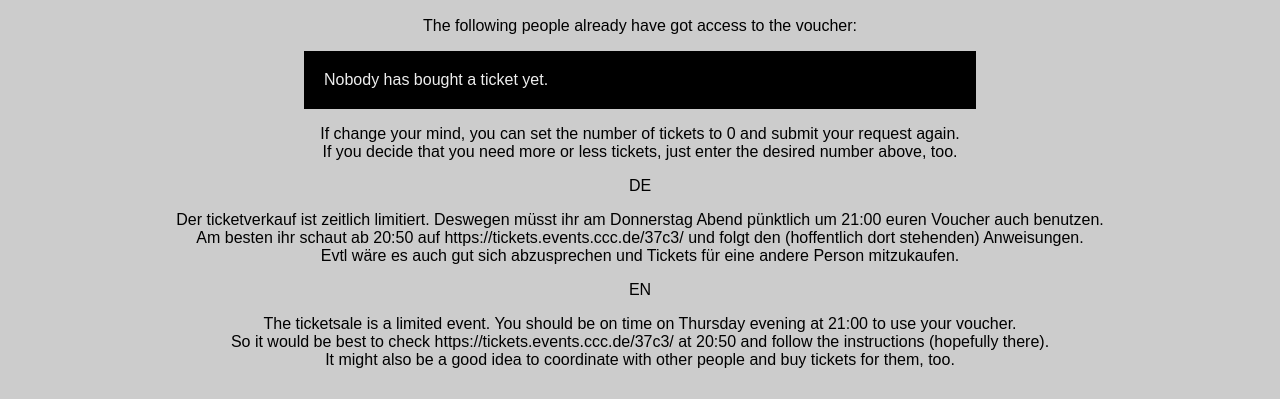
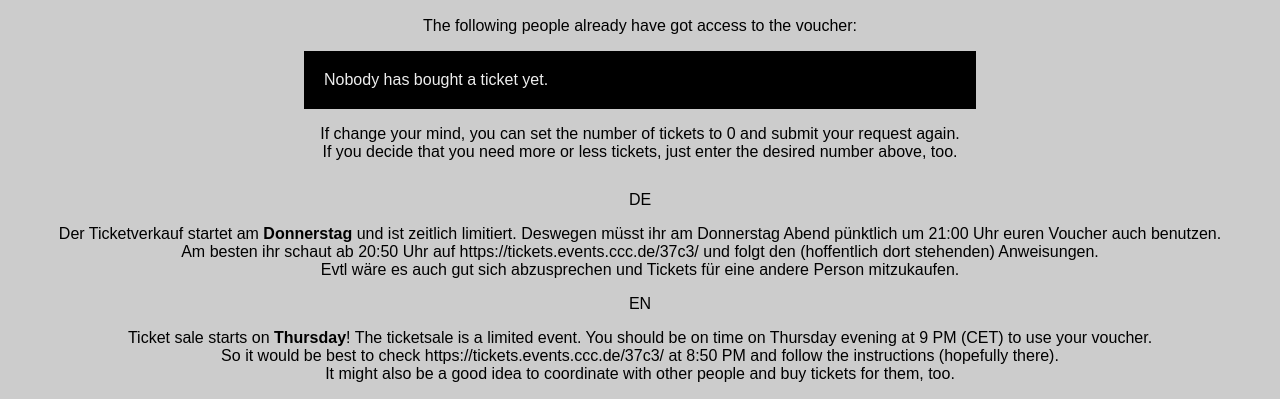
Before and after one commit to c-base/voulezvousvoucher, a FastAPI app: template templates/index.html in a window 1280 px wide. Shown: the part 458-857 px from the top of the page. Before the commit the page ends 826 px from the top, so only its background shows below. Run offline with FastAPI, Linux system fonts and the light colour scheme; the template is opened without the code that fills it, so the values that code supplies are empty; parts of the project's set-up code (start-up, migrations or seed data) failed here and were passed over.

Commit message:
Update index.html, fix typos

```diff
--- a/templates/index.html
+++ b/templates/index.html
@@ -43,13 +43,13 @@
 <p>If change your mind, you can set the number of tickets to 0 and submit your request again.
 <br>If you decide that you need more or less tickets, just enter the desired number above, too.</p>
 
-<p>DE</p>
-<p>Der ticketverkauf ist zeitlich limitiert. Deswegen müsst ihr am Donnerstag Abend pünktlich um 21:00 euren Voucher auch benutzen.
-<br>Am besten ihr schaut ab 20:50 auf https://tickets.events.ccc.de/37c3/ und folgt den (hoffentlich dort stehenden) Anweisungen.
+<p style="margin-top: 30px;">DE</p>
+<p>Der Ticketverkauf startet am <b>Donnerstag</b> und ist zeitlich limitiert. Deswegen müsst ihr am Donnerstag Abend pünktlich um 21:00 Uhr euren Voucher auch benutzen.
+<br>Am besten ihr schaut ab 20:50 Uhr auf https://tickets.events.ccc.de/37c3/ und folgt den (hoffentlich dort stehenden) Anweisungen.
 <br>Evtl wäre es auch gut sich abzusprechen und Tickets für eine andere Person mitzukaufen.</p>
 
 <p>EN</p>
-<p>The ticketsale is a limited event. You should be on time on Thursday evening at 21:00 to use your voucher.
-<br>So it would be best to check https://tickets.events.ccc.de/37c3/ at 20:50 and follow the instructions (hopefully there).
+<p>Ticket sale starts on <b>Thursday</b>! The ticketsale is a limited event. You should be on time on Thursday evening at 9 PM (CET) to use your voucher.
+<br>So it would be best to check https://tickets.events.ccc.de/37c3/ at 8:50 PM and follow the instructions (hopefully there).
 <br>It might also be a good idea to coordinate with other people and buy tickets for them, too.</p>
 {% endblock content %}
```
